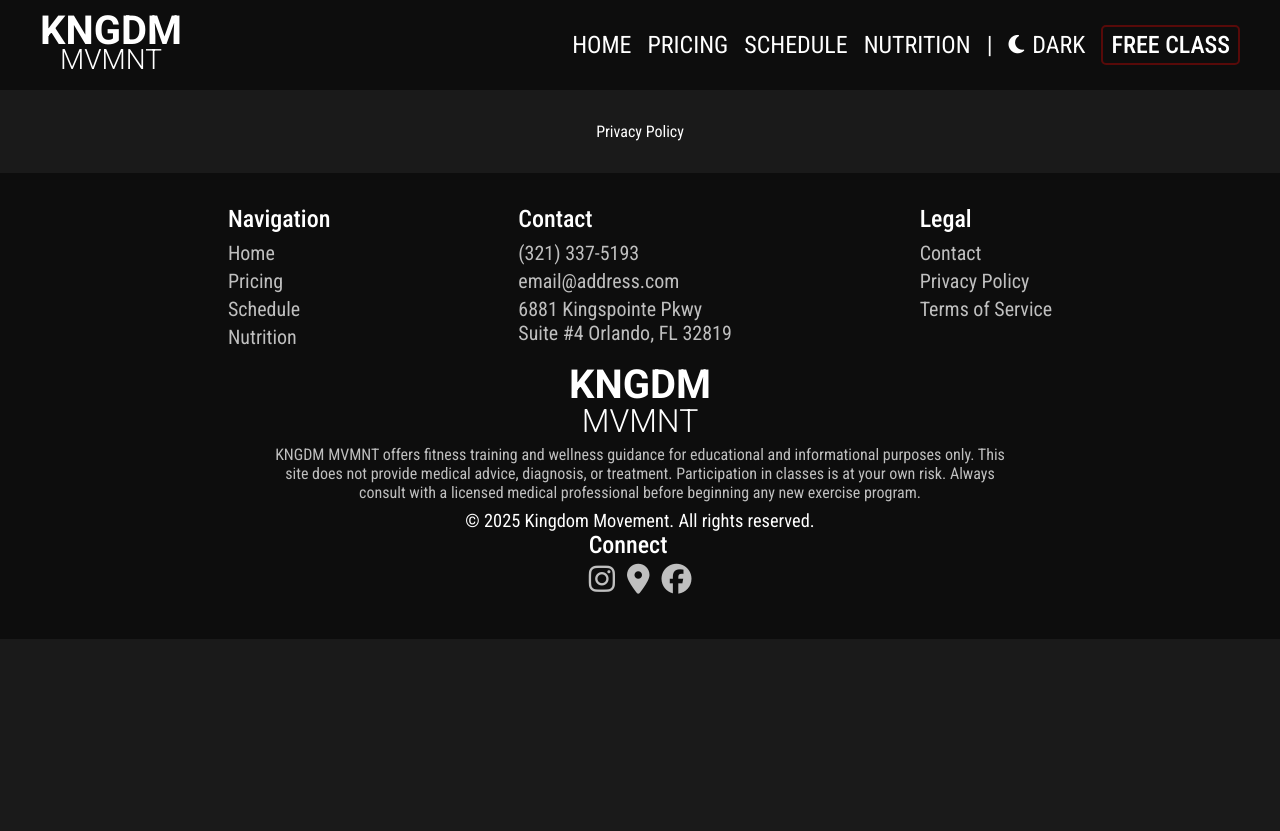
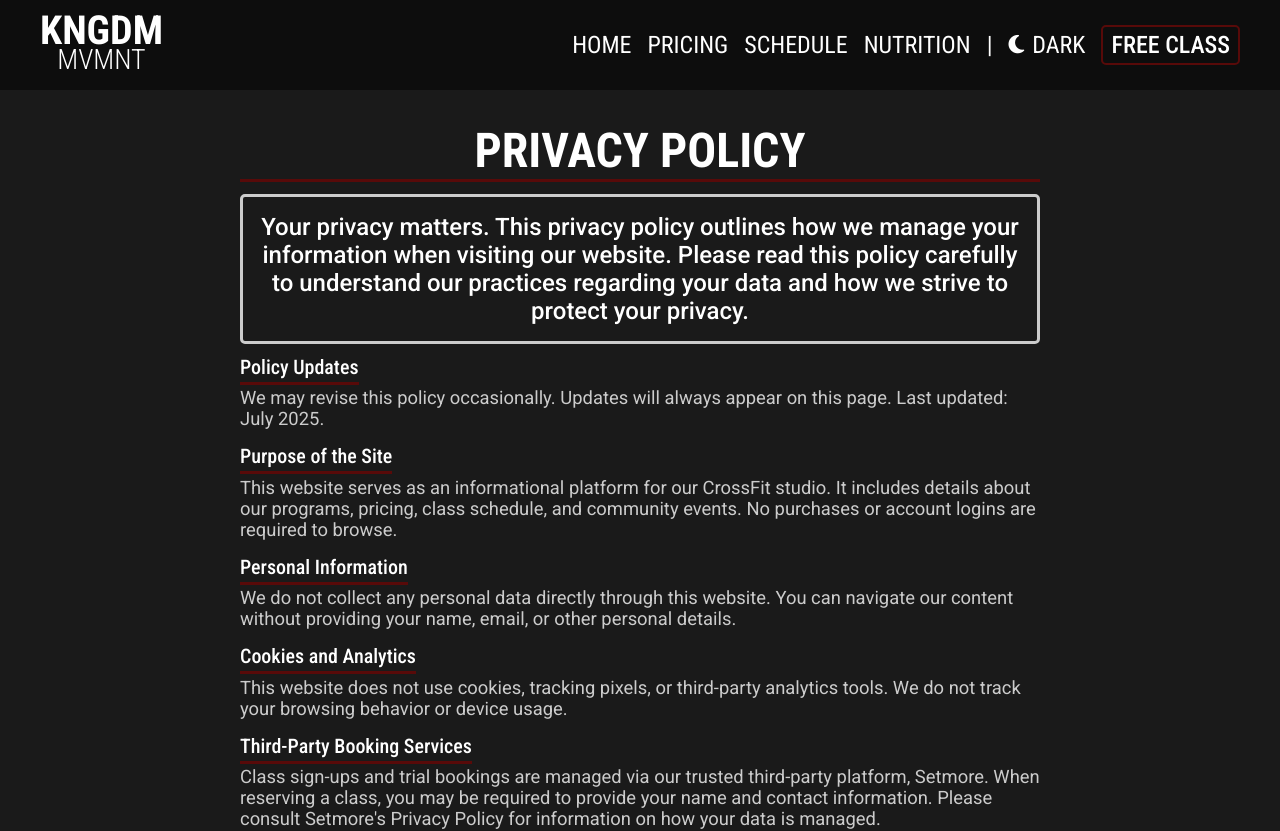
Before and after one commit to gilmerperez/kingdom-movement, a React (Vite) app: page /privacy-policy in a window 1280 px wide. Shown: the top 831 px of the page. Before the commit the page ends 800 px from the top, so only its background shows below. Built offline with nearby package versions, Linux system fonts and the light colour scheme.

Commit message:
Added Privacy Policy

```diff
--- a/src/components/Header/Header.module.css
+++ b/src/components/Header/Header.module.css
@@ -7,6 +7,7 @@
   align-items: center;
   flex-direction: row;
   justify-content: space-between;
+  font-family: "Roboto Condensed", Arial, sans-serif;
 }
 
 .logoContainer {
@@ -19,7 +20,6 @@
 .kngdm,
 .mvmnt {
   width: 100%;
-  font-family: "Roboto";
   transition: 0.3s ease-in;
 }
 
--- a/src/index.css
+++ b/src/index.css
@@ -8,7 +8,7 @@
 html[data-theme="light"] {
   --header-bg-color: hsl(0, 0%, 97.25%);
   --bg-color: hsl(0, 0%, 95%);
-  --text-primary: hsl(0, 0%, 0%);
+  --text-primary: hsl(0, 0%, 10%);
   --text-secondary: hsl(0, 0%, 20%);
   --primary: hsl(1, 82%, 19%);
   --footer-bg-color: hsl(0, 0%, 97.25%);
@@ -19,7 +19,7 @@ html[data-theme="dark"] {
   --header-bg-color: hsl(0, 0%, 5%);
   --bg-color: hsl(0, 0%, 10%);
   --text-primary: hsl(0, 0%, 100%);
-  --text-secondary: hsl(0, 0%, 75%);
+  --text-secondary: hsl(0, 0%, 80%);
   --primary: hsl(1, 82%, 19%);
   --footer-bg-color: hsl(0, 0%, 5%);
 }
@@ -97,7 +97,7 @@ body {
   background-color: var(--bg-color); /* Sets a default background color */
   -moz-osx-font-smoothing: grayscale; /* Better font rendering on macOS Firefox */
   -webkit-font-smoothing: antialiased; /* Better font rendering on WebKit browsers */
-  font-family: "Roboto Condensed", Arial, sans-serif; /* Modern system font stack */
+  font-family: "Roboto", Arial, sans-serif; /* Modern system font stack */
 }
 
 /* HEADER - Shared structural styling */
--- a/src/pages/PrivacyPolicy/PrivacyPolicy.jsx
+++ b/src/pages/PrivacyPolicy/PrivacyPolicy.jsx
@@ -1,10 +1,91 @@
+import { useEffect } from "react";
 import styles from "./PrivacyPolicy.module.css";
 
 function PrivacyPolicy() {
+  // Set Page Title
+  useEffect(() => {
+    document.title = "Kingdom Movement | Privacy Policy";
+  }, []);
+
+  const monthNames = [
+    "January",
+    "February",
+    "March",
+    "April",
+    "May",
+    "June",
+    "July",
+    "August",
+    "September",
+    "October",
+    "November",
+    "December",
+  ];
+
+  const now = new Date();
+  const year = now.getFullYear();
+  const month = monthNames[now.getMonth()];
+
   return (
     <>
       <main>
-        <section className={styles.privacyPolicyContainer}>Privacy Policy</section>
+        <section className={styles.privacyPolicyContainer}>
+          {/* Heading */}
+          <h1 className={styles.heading}>PRIVACY POLICY</h1>
+
+          <section className={styles.policy}>
+            {/* Introduction */}
+            <p className={styles.introduction}>
+              Your privacy matters. This privacy policy outlines how we manage your information when visiting our
+              website. Please read this policy carefully to understand our practices regarding your data and how we
+              strive to protect your privacy.
+            </p>
+
+            {/* Policy Updates */}
+            <p className={styles.policyHeading}>Policy Updates</p>
+            <p className={styles.policyText}>
+              We may revise this policy occasionally. Updates will always appear on this page. Last updated: {month}{" "}
+              {year}.
+            </p>
+
+            {/* Purpose of the Site */}
+            <p className={styles.policyHeading}>Purpose of the Site</p>
+            <p className={styles.policyText}>
+              This website serves as an informational platform for our CrossFit studio. It includes details about our
+              programs, pricing, class schedule, and community events. No purchases or account logins are required to
+              browse.
+            </p>
+
+            {/* Personal Information */}
+            <p className={styles.policyHeading}>Personal Information</p>
+            <p className={styles.policyText}>
+              We do not collect any personal data directly through this website. You can navigate our content without
+              providing your name, email, or other personal details.
+            </p>
+
+            {/* Cookies and Tracking */}
+            <p className={styles.policyHeading}>Cookies and Analytics</p>
+            <p className={styles.policyText}>
+              This website does not use cookies, tracking pixels, or third-party analytics tools. We do not track your
+              browsing behavior or device usage.
+            </p>
+
+            {/* Booking Platform */}
+            <p className={styles.policyHeading}>Third-Party Booking Services</p>
+            <p className={styles.policyText}>
+              Class sign-ups and trial bookings are managed via our trusted third-party platform,{" "}
+              <a href="https://setmore.com" target="_blank" rel="noopener noreferrer">
+                Setmore
+              </a>
+              . When reserving a class, you may be required to provide your name and contact information. Please consult
+              Setmore's{" "}
+              <a href="https://www.setmore.com/privacy" target="_blank" rel="noopener noreferrer">
+                Privacy Policy
+              </a>{" "}
+              for information on how your data is managed.
+            </p>
+          </section>
+        </section>
       </main>
     </>
   );
--- a/src/pages/PrivacyPolicy/PrivacyPolicy.module.css
+++ b/src/pages/PrivacyPolicy/PrivacyPolicy.module.css
@@ -2,9 +2,100 @@
   width: 100%;
   display: flex;
   margin: 0 auto;
-  max-width: 1200px;
+  max-width: 800px;
   text-align: center;
   align-items: center;
   flex-direction: column;
   justify-content: center;
+  font-family: "Roboto Condensed", Arial, sans-serif;
 }
+
+.heading {
+  width: 100%;
+  font-size: 3rem;
+  font-weight: 700;
+  margin-bottom: 0.75rem;
+  transition: 0.3s ease-in;
+  color: var(--text-primary);
+  border-bottom: 3px solid var(--primary);
+}
+
+.policy {
+  text-align: left;
+}
+
+.introduction {
+  margin: 0 auto;
+  padding: 1rem;
+  font-weight: 500;
+  font-size: 1.5rem;
+  border-radius: 5px;
+  text-align: center;
+  margin-bottom: 0.5rem;
+  background-color: var(--bg-color);
+  border: 3px solid var(--text-secondary);
+  font-family: "Roboto", Arial, sans-serif;
+}
+
+.policyHeading {
+  line-height: 1.5;
+  font-weight: 500;
+  font-size: 1.25rem;
+  display: inline-block;
+  margin-bottom: 0.15rem;
+  border-bottom: 3px solid var(--primary);
+}
+
+.policyText {
+  font-weight: 400;
+  font-size: 1.15rem;
+  color: var(--text-secondary);
+  font-family: "Roboto", Arial, sans-serif;
+}
+
+.policyText:not(:last-child) {
+  margin-bottom: 0.75rem;
+}
+
+/* Tablet Responsiveness */
+@media (max-width: 768px) {
+  .heading {
+    font-size: 2.5rem;
+  }
+
+  .introduction {
+    padding: 0.75rem;
+    font-size: 1.25rem;
+  }
+
+  .policyHeading {
+    font-size: 1.15rem;
+  }
+
+  .policyText {
+    font-size: 1.05rem;
+  }
+}
+
+/* Mobile Responsiveness */
+@media (max-width: 480px) {
+  .heading {
+    font-size: 2.25rem;
+    border-bottom: 2px solid var(--primary);
+  }
+
+  .introduction {
+    font-size: 1.25rem;
+    border: 2px solid var(--text-secondary);
+  }
+
+  .policyHeading {
+    line-height: 1.25;
+    font-size: 1.15rem;
+    border-bottom: 2px solid var(--primary);
+  }
+
+  .policyText {
+    font-size: 1rem;
+  }
+}
```
